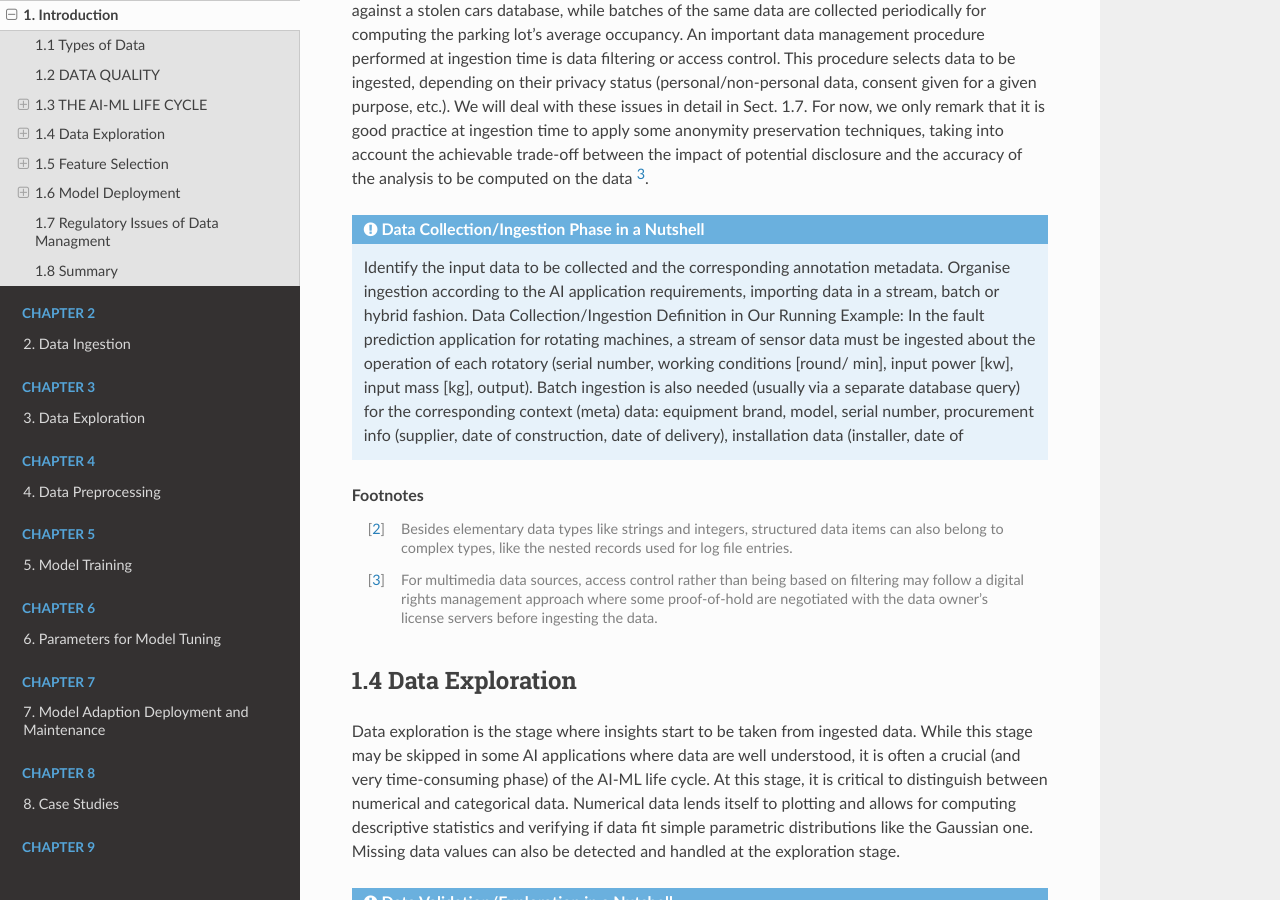
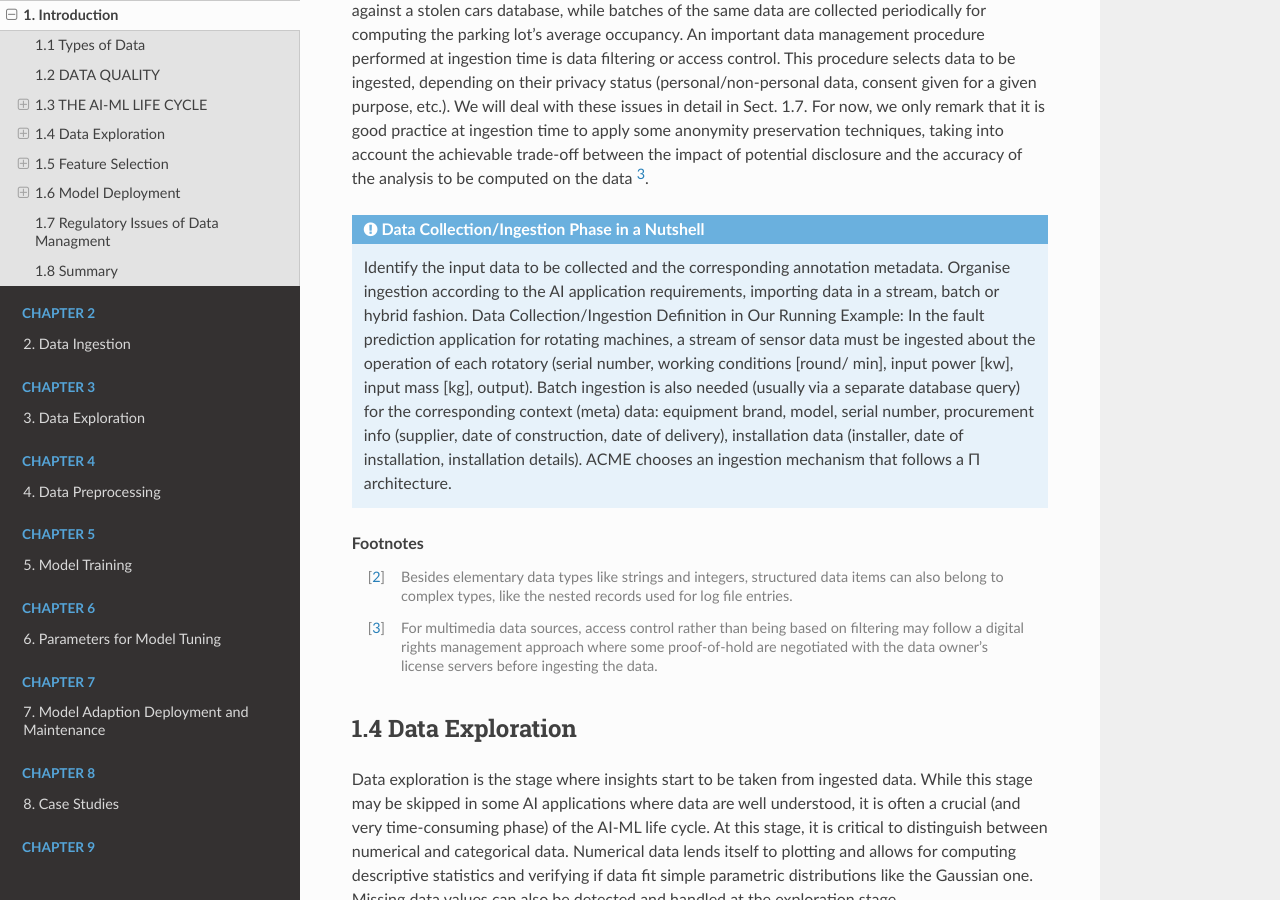
Before and after one commit to Musab0/DataGuide, a Sphinx documentation site: the page built from docs/source/introduction.rst, in a window 1280 px wide and 900 px high, scrolled down 4002 px. Built offline with Sphinx 7.4.7 and the Read the Docs theme 2.0.0, drawn with Linux system fonts in a browser that asks for light colours; pages that are not in the unit, such as notebooks, are missing from menus.

Commit message:
Update introduction.rst

```diff
--- a/docs/source/introduction.rst
+++ b/docs/source/introduction.rst
@@ -61,7 +61,7 @@ Data ingestion is the AI life cycle stage where data are obtained from multiple
 .. admonition:: Data Collection/Ingestion Phase in a Nutshell
 
    Identify the input data to be collected and the corresponding annotation metadata. Organise ingestion according to the AI application requirements, importing data in a stream, batch or hybrid fashion.
-   Data Collection/Ingestion Definition in Our Running Example: In the fault prediction application for rotating machines, a stream of sensor data must be ingested about the operation of each rotatory (serial number, working conditions [round/ min], input power [kw], input mass [kg], output). Batch ingestion is also needed (usually via a separate database query) for the corresponding context (meta) data: equipment brand, model, serial number, procurement info (supplier, date of construction, date of delivery), installation data (installer, date of
+   Data Collection/Ingestion Definition in Our Running Example: In the fault prediction application for rotating machines, a stream of sensor data must be ingested about the operation of each rotatory (serial number, working conditions [round/ min], input power [kw], input mass [kg], output). Batch ingestion is also needed (usually via a separate database query) for the corresponding context (meta) data: equipment brand, model, serial number, procurement info (supplier, date of construction, date of delivery), installation data (installer, date of installation, installation details). ACME chooses an ingestion mechanism that follows a Π architecture.
 
 
 .. rubric:: Footnotes
```
